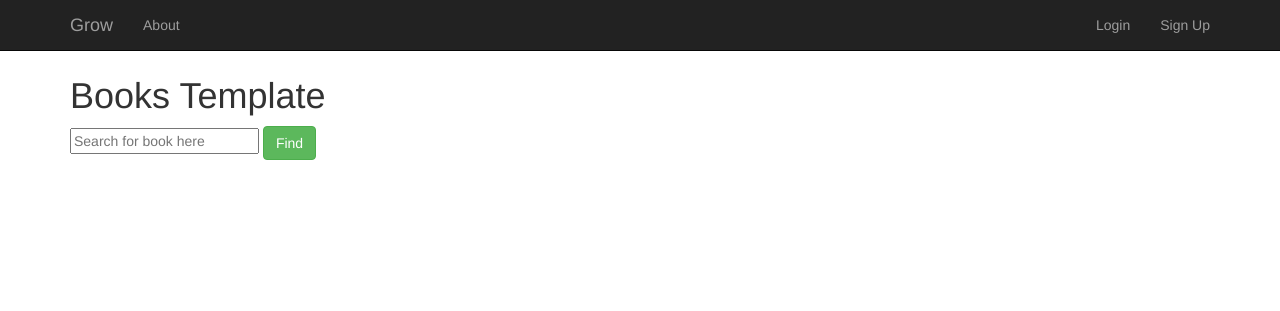
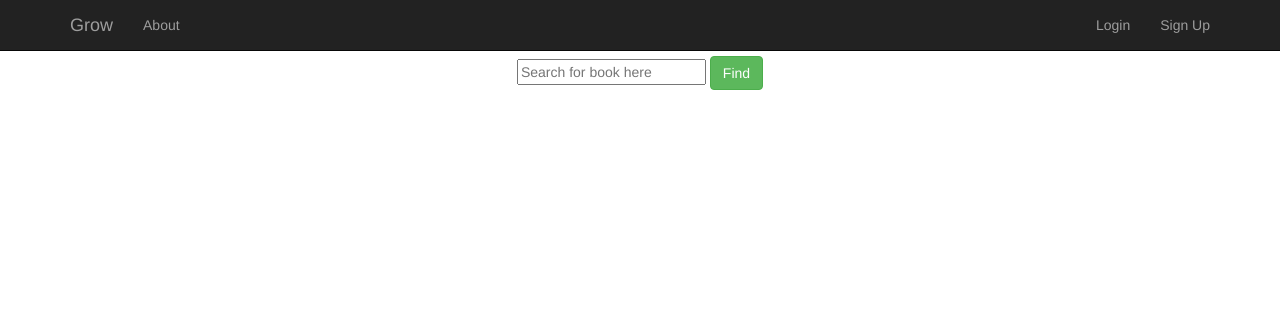
Before and after one commit to lvmor/grow, a Python web app: template templates/books.html in a window 1280 px wide. Shown: the top 311 px of the page. Run offline with Jinja, Linux system fonts and the light colour scheme; the template is opened without the code that fills it, so the values that code supplies are empty; some libraries are stand-ins or nearby versions.

Commit message:
added basic styling

```diff
--- a/templates/books.html
+++ b/templates/books.html
@@ -1,23 +1,22 @@
 {% extends "layout.html"%}
 
 {% block content %}
-<h1>Books Template</h1>
-<div>
+<div class="col text-center">
     <form action="" method="GET">
-        <input name="search" placeholder="Search for book here" />
+        <input id="search" name="search" placeholder="Search for book here" />
         <button class="btn btn-success btn-md">Find</button>
     </form>
 </div>
 {% for book in books_template %}
 <article>
-    <div class="col-md-4">
+    <div class="col-md-4" id="results">
 
         <div class="form-group">
 
             <div class="col text-center">
                 <h3>{{ book.title }}</h3>
             </div>
-            <div class="form-group">
+            <div class="col text-center form-group">
                 <a href="{{url_for("books", book=book.id)}}"><img src="{{book.image}}" /></a>
             </div>
             <div class="col text-center">
```
